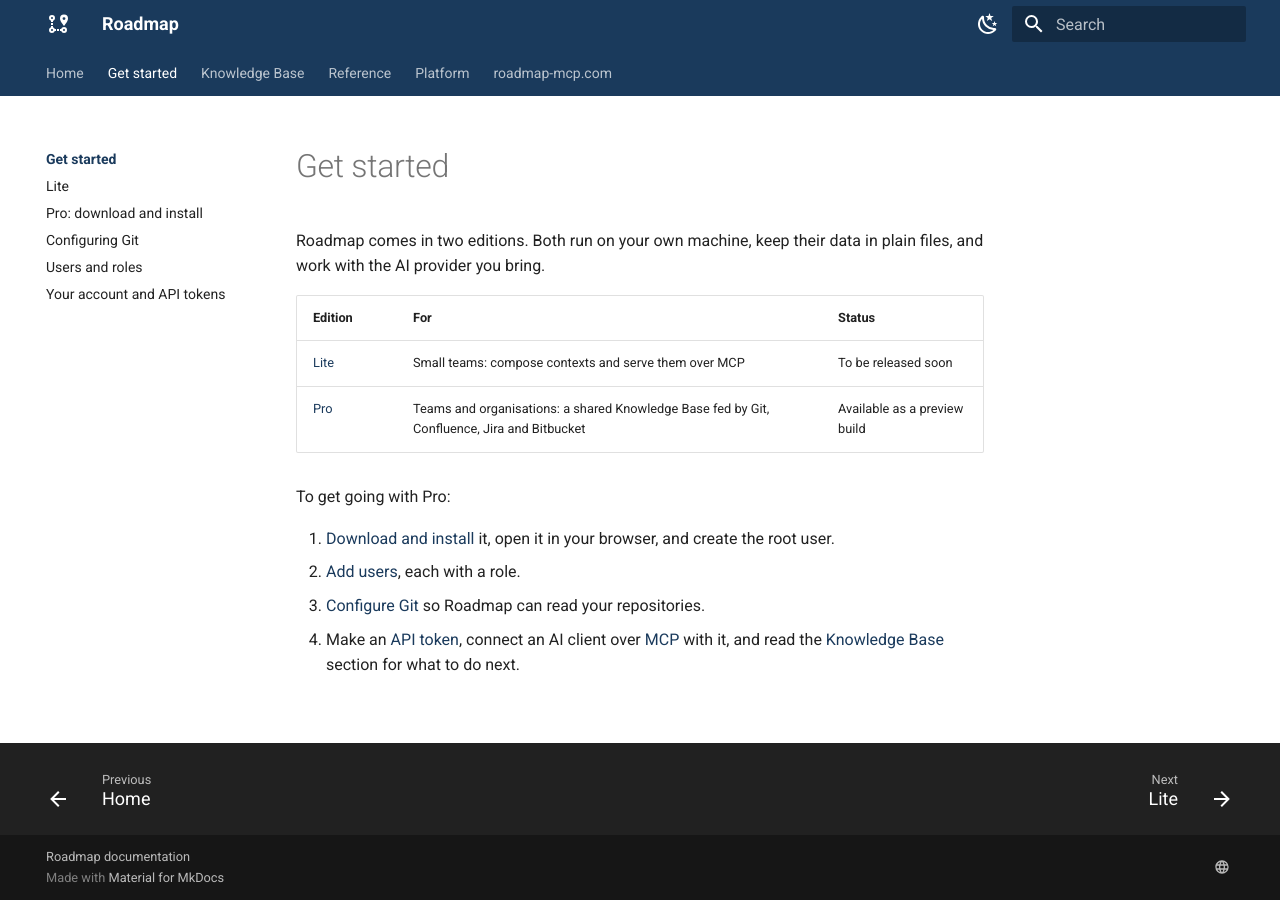
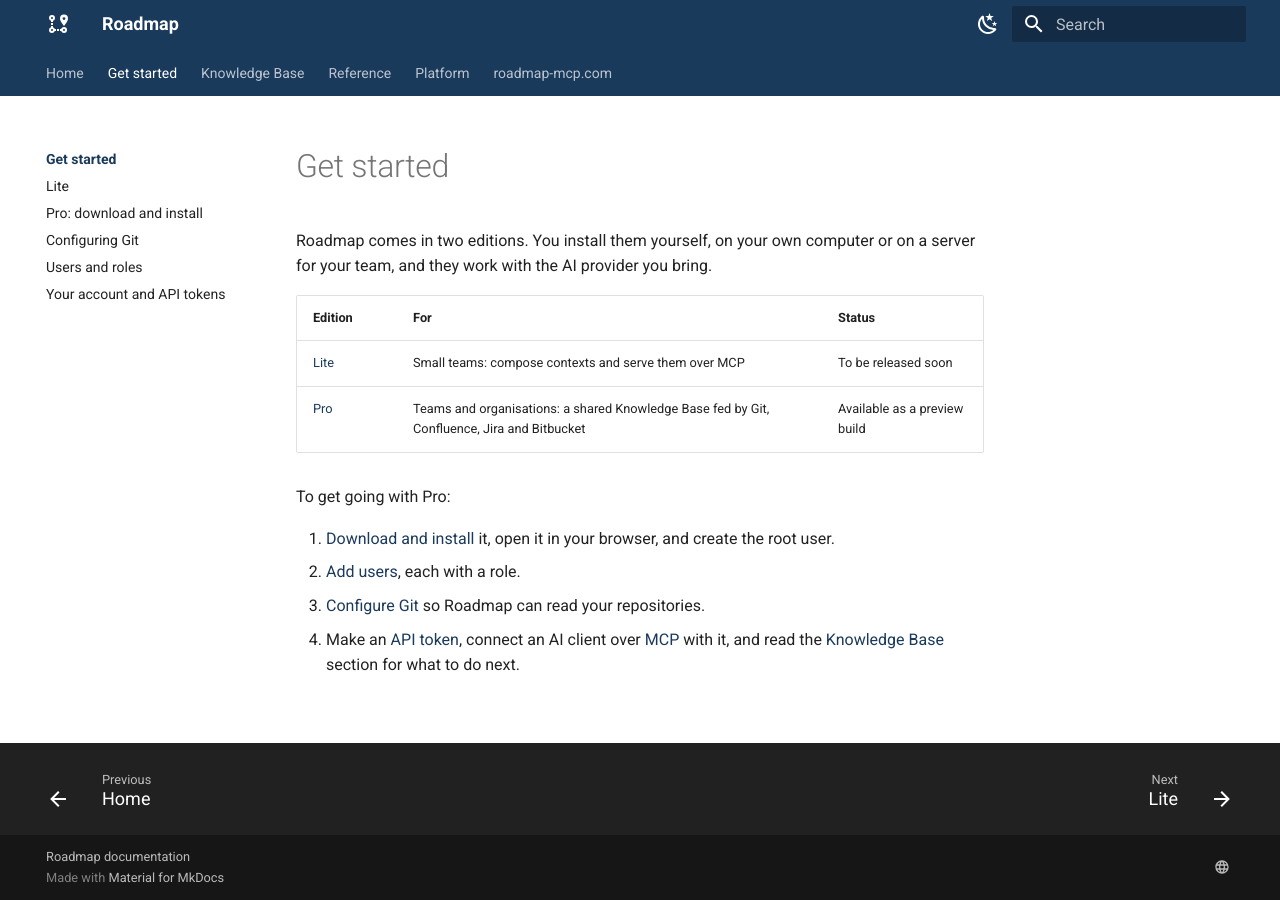
Before and after one commit to roadmap-mcp/roadmap-mcp.github.io, an MkDocs documentation site: the page built from docs/get-started/index.md, in a window 1280 px wide. Built offline with MkDocs 1.6.1 and Material for MkDocs 9.7.7, drawn with Linux system fonts in a browser that asks for light colours.

Commit message:
Get started: no claim of running locally or plain files

```diff
--- a/docs/get-started/index.md
+++ b/docs/get-started/index.md
@@ -1,7 +1,7 @@
 # Get started
 
-Roadmap comes in two editions. Both run on your own machine, keep their data in
-plain files, and work with the AI provider you bring.
+Roadmap comes in two editions. You install them yourself, on your own computer or
+on a server for your team, and they work with the AI provider you bring.
 
 | Edition | For | Status |
 |---|---|---|
```
